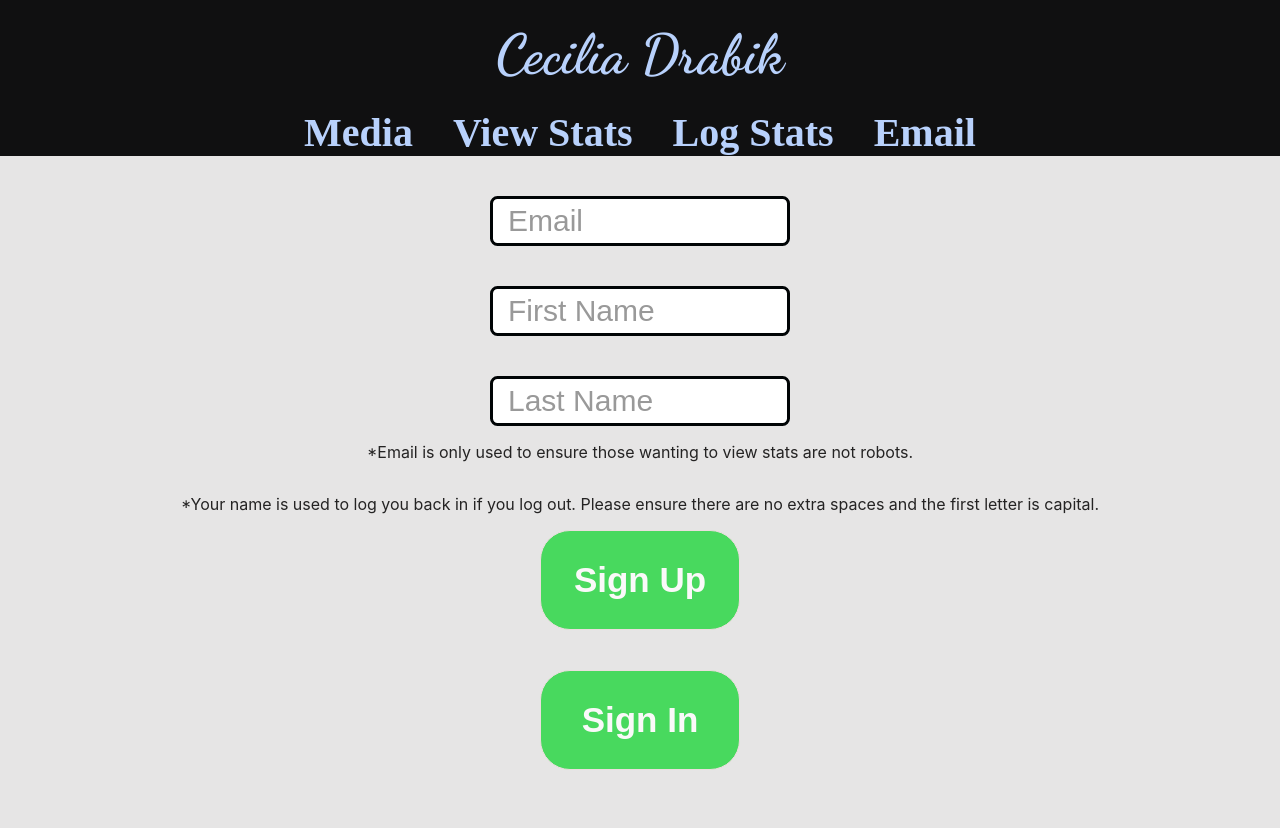
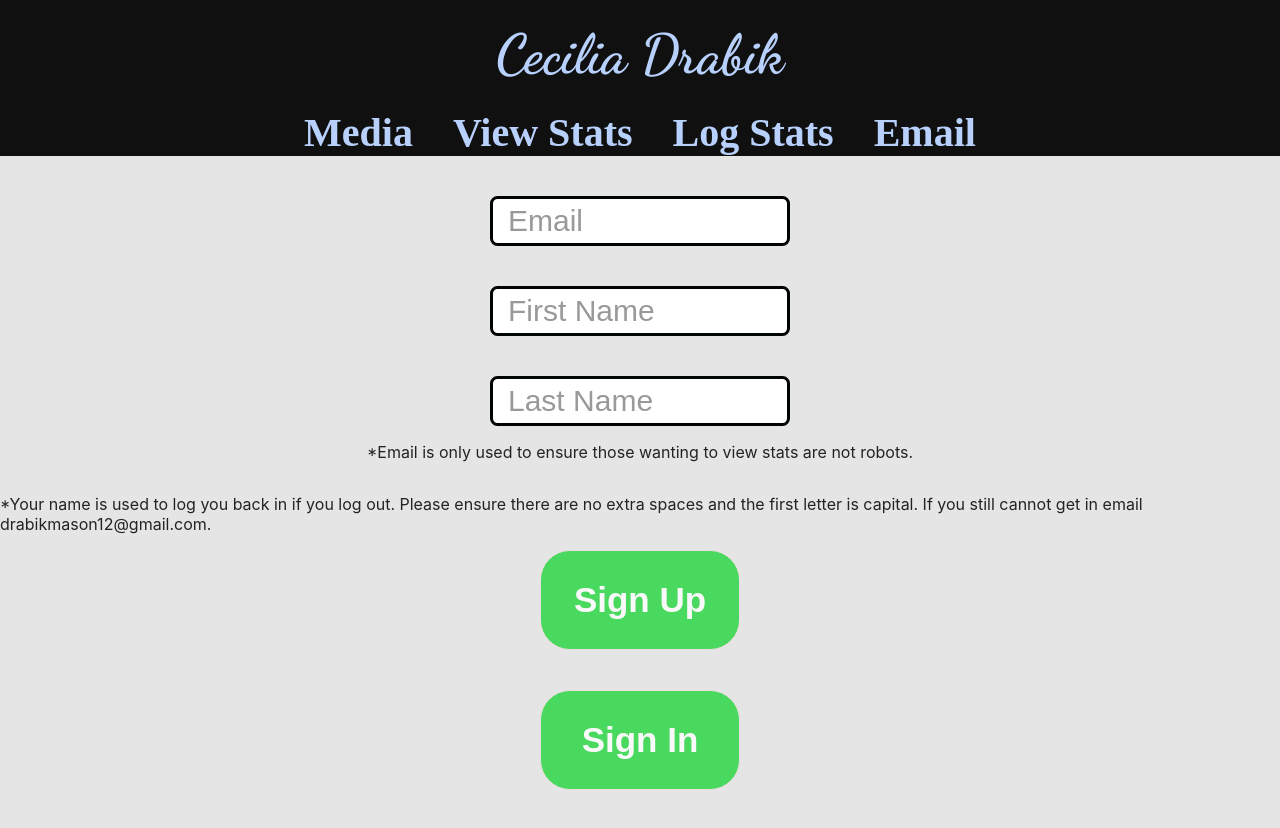
Before and after one commit to mkdrabik/Ciels_Stats, a React (Create React App) app: page /su in a window 1280 px wide. Shown: the top 828 px of the page. Built offline with nearby package versions, Linux system fonts and the light colour scheme; a web font is replaced by a local one.

Commit message:
alert fixes

```diff
--- a/src/pages/Signup.js
+++ b/src/pages/Signup.js
@@ -1,5 +1,6 @@
 import { useState, useRef, useEffect } from "react";
-import { auth } from "./txtConfig";
+import { auth, txtDB } from "./txtConfig";
+import { doc, setDoc } from "firebase/firestore";
 import "./css/Account.css";
 import {
   createUserWithEmailAndPassword,
@@ -43,6 +44,15 @@ function SignUp() {
         console.log(err);
       }
     }
+    try {
+      await setDoc(doc(txtDB, "users", firstName + " " + LastName), {
+        Email: auth.currentUser.email,
+        First: firstName,
+        Last: LastName,
+      });
+    } catch (error) {
+      alert("Error uploading user");
+    }
   };
 
   const logUserIn = async (e) => {
@@ -58,6 +68,7 @@ function SignUp() {
         alert(
           "Please ensure your email is correct and please type your name in the same way you typed it when you signed up."
         );
+        alert("Email drabikmason12@gmail.com if you are still having trouble.");
       } else {
         console.log(err);
       }
@@ -124,7 +135,8 @@ function SignUp() {
         </p>
         <p>
           *Your name is used to log you back in if you log out. Please ensure
-          there are no extra spaces and the first letter is capital.
+          there are no extra spaces and the first letter is capital. If you
+          still cannot get in email drabikmason12@gmail.com.
         </p>
 
         {!user && (
```
